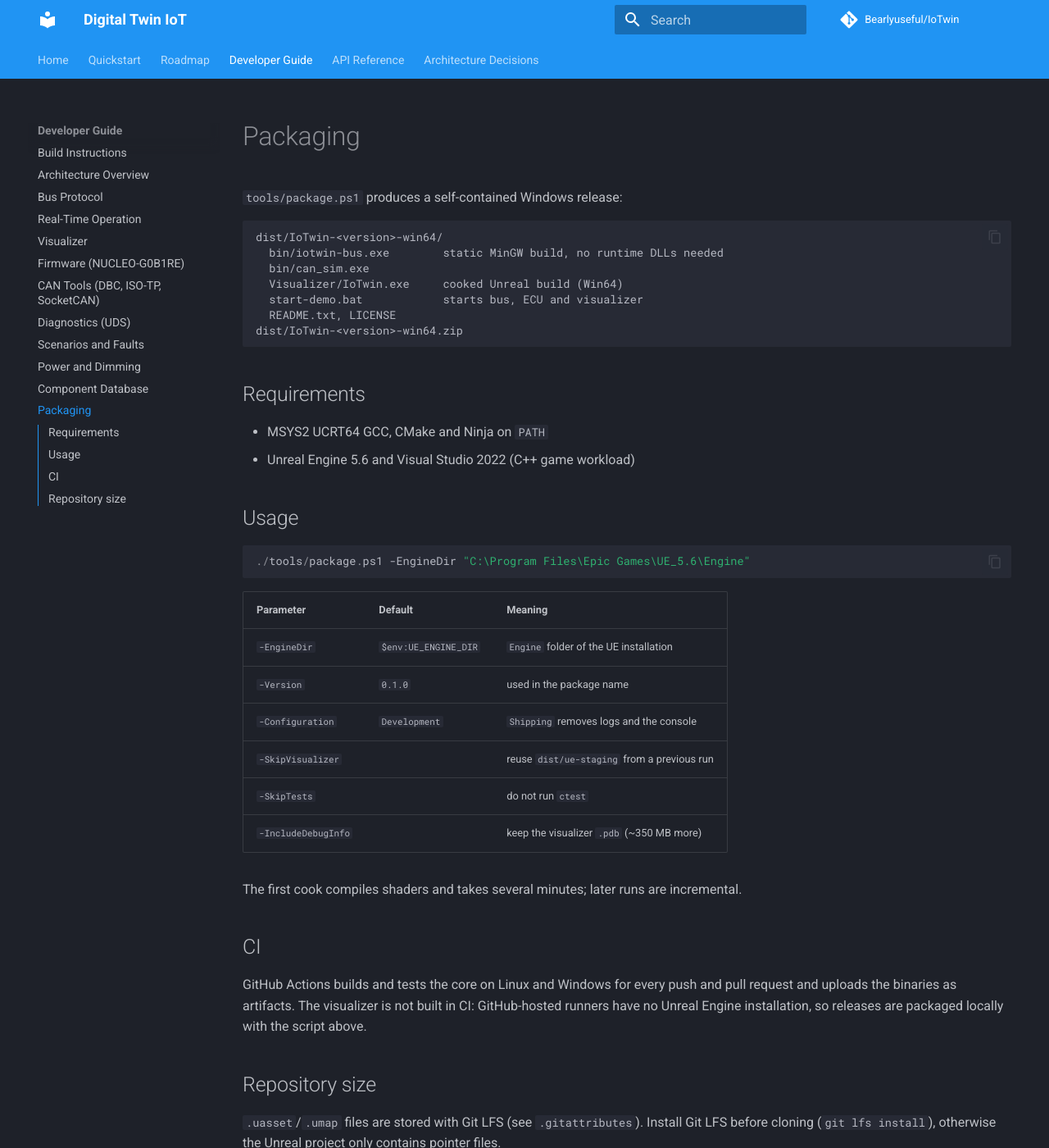
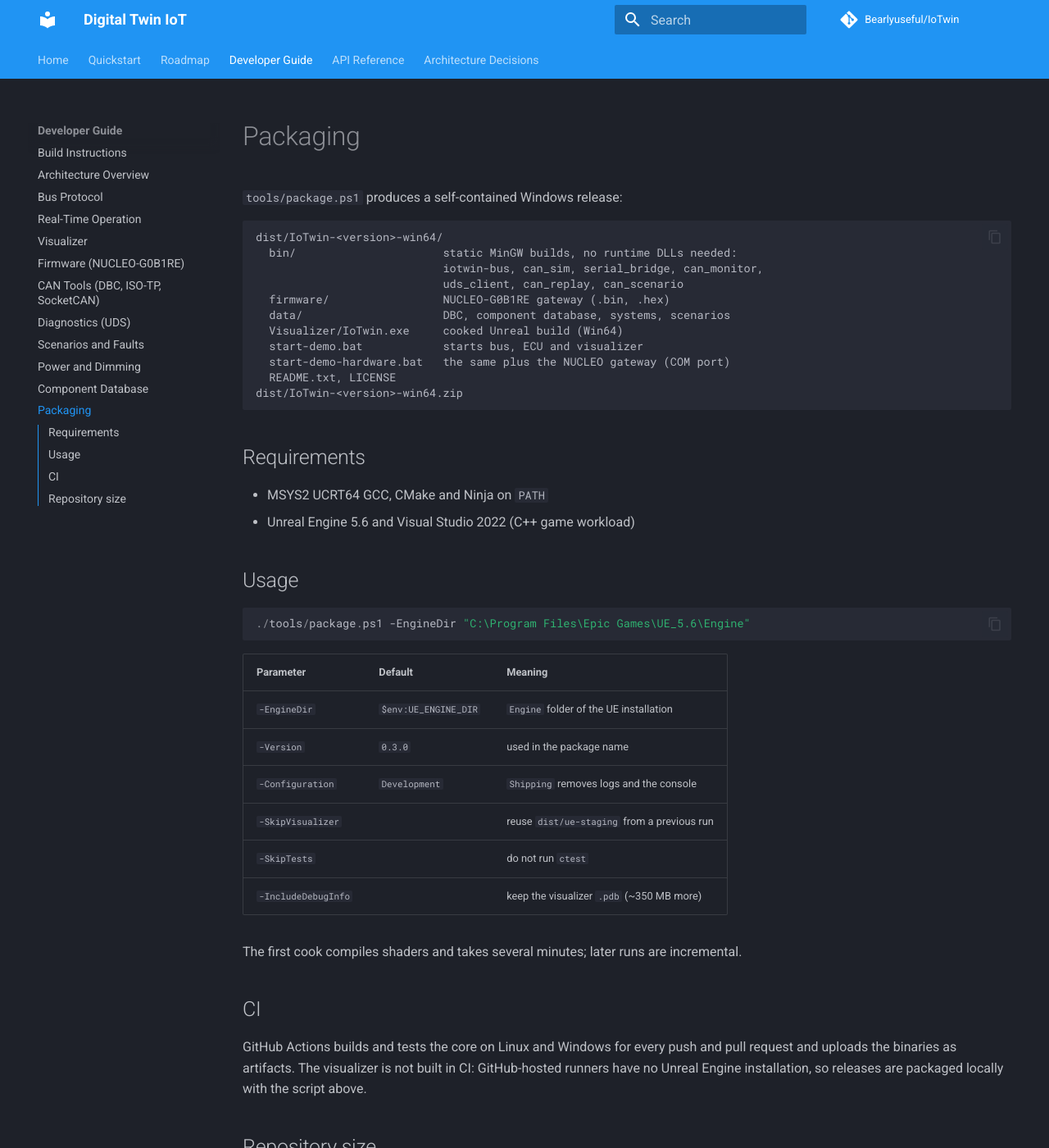
Before and after one commit to Bearlyuseful/IoTwin, an MkDocs documentation site: the page built from docs/dev/packaging.md, in a window 1280 px wide and 1400 px high. Shown: the whole window at 82% size. Built offline with MkDocs 1.6.1 and Material for MkDocs 9.7.7, drawn with Linux system fonts in a browser that asks for light colours; comment, search, counter and statistics services are not loaded.

Commit message:
Prepare 0.3.0: versions, changelog, packaging docs
- version 0.3.0 in CMake, firmware, Unreal project and package script
- changelog: features A-E as release 0.3.0 with compatibility notes
- packaging docs and start-demo hints list the new tools and data/

Co-Authored-By: Claude Opus 5.5 <noreply@anthropic.com>

````diff
--- a/CMakeLists.txt
+++ b/CMakeLists.txt
@@ -1,5 +1,5 @@
 cmake_minimum_required(VERSION 3.22)
-project(IoTwin VERSION 0.2.0 LANGUAGES C CXX)
+project(IoTwin VERSION 0.3.0 LANGUAGES C CXX)
 
 # GCC is the reference toolchain: natively on Linux (incl. PREEMPT_RT targets)
 # and MSYS2 / MinGW-w64 on Windows (best effort, see docs/adr/0003).
--- a/docs/dev/packaging.md
+++ b/docs/dev/packaging.md
@@ -4,10 +4,14 @@
 
 ```
 dist/IoTwin-<version>-win64/
-  bin/iotwin-bus.exe        static MinGW build, no runtime DLLs needed
-  bin/can_sim.exe
+  bin/                      static MinGW builds, no runtime DLLs needed:
+                            iotwin-bus, can_sim, serial_bridge, can_monitor,
+                            uds_client, can_replay, can_scenario
+  firmware/                 NUCLEO-G0B1RE gateway (.bin, .hex)
+  data/                     DBC, component database, systems, scenarios
   Visualizer/IoTwin.exe     cooked Unreal build (Win64)
   start-demo.bat            starts bus, ECU and visualizer
+  start-demo-hardware.bat   the same plus the NUCLEO gateway (COM port)
   README.txt, LICENSE
 dist/IoTwin-<version>-win64.zip
 ```
@@ -26,7 +30,7 @@ dist/IoTwin-<version>-win64.zip
 | Parameter          | Default        | Meaning                                         |
 |--------------------|----------------|-------------------------------------------------|
 | `-EngineDir`       | `$env:UE_ENGINE_DIR` | `Engine` folder of the UE installation   |
-| `-Version`         | `0.1.0`        | used in the package name                        |
+| `-Version`         | `0.3.0`        | used in the package name                        |
 | `-Configuration`   | `Development`  | `Shipping` removes logs and the console         |
 | `-SkipVisualizer`  |                | reuse `dist/ue-staging` from a previous run     |
 | `-SkipTests`       |                | do not run `ctest`                              |
````
Also changed, not shown: CHANGELOG.md (+61 -52 lines), docs/roadmap.md (+2 -1 lines), 4 other files.
